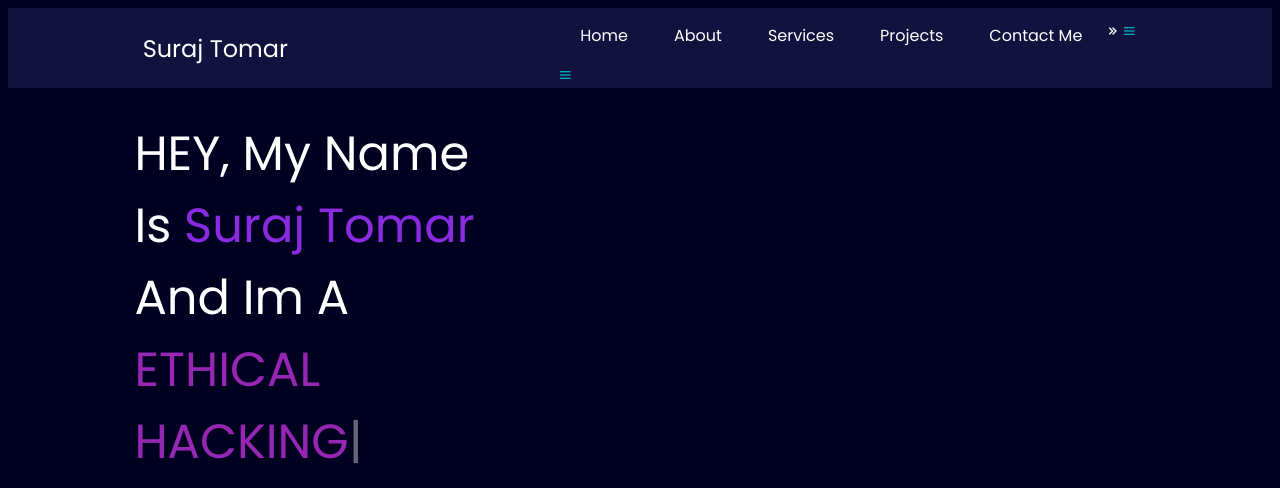
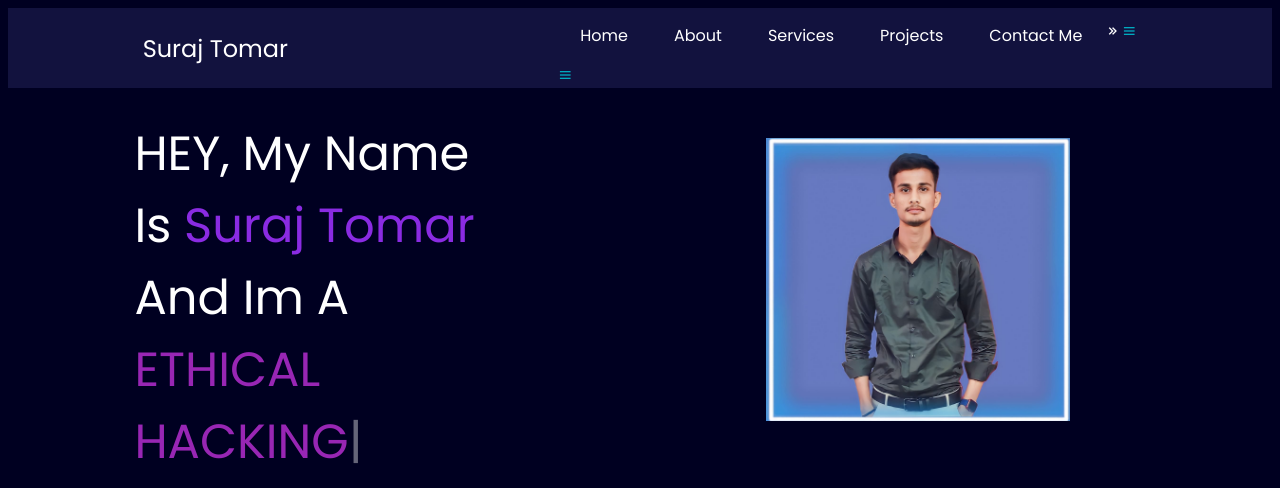
Before and after one commit to Surajtomar07/resume, a plain HTML site: page index.html in a window 1280 px wide. Shown: the top 488 px of the page. Drawn offline with nearby package versions, Linux system fonts and the light colour scheme.

Commit message:
Update index.html

```diff
--- a/index.html
+++ b/index.html
@@ -686,7 +686,7 @@
             </div>
 
             <div class="rightsection">
-                <img src="/my pics/surj2.0.jpg" alt="">
+                <img src="surj2.0.jpg" alt="">
 
 
             </div>
```
